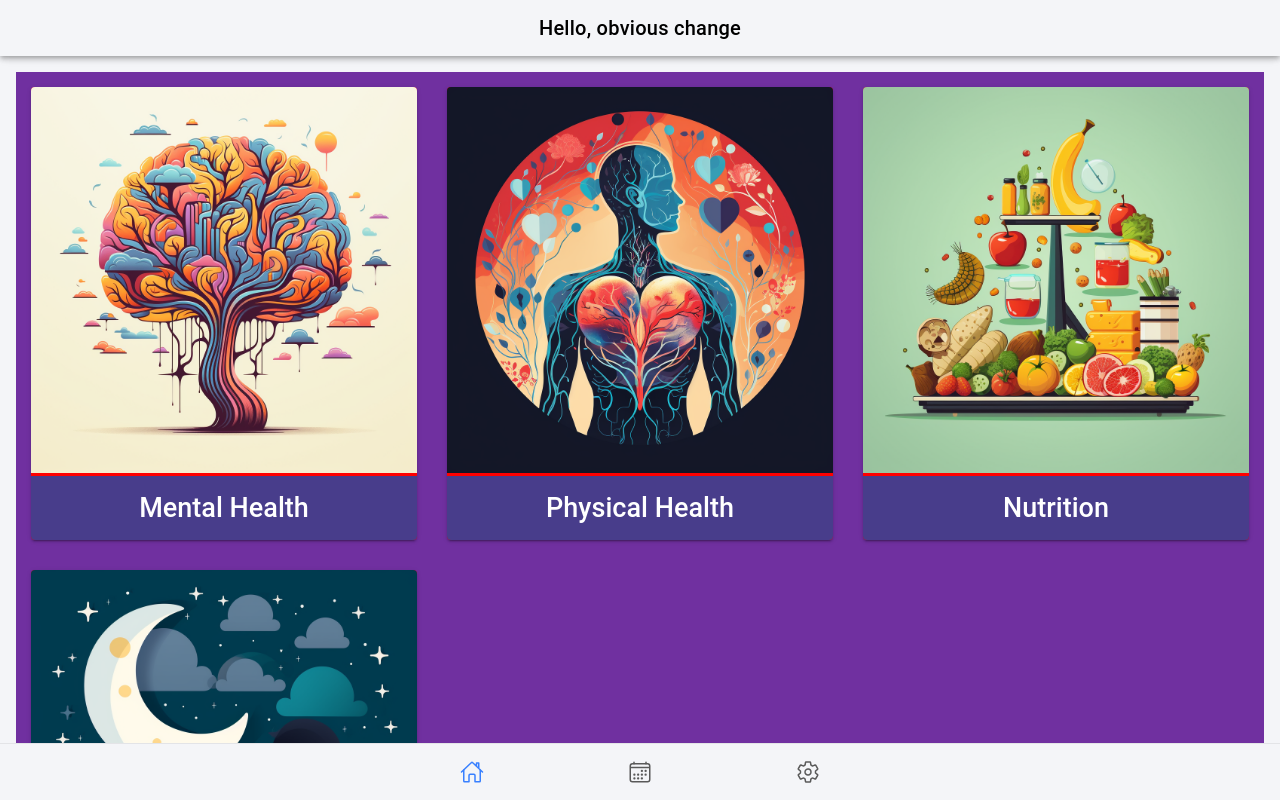
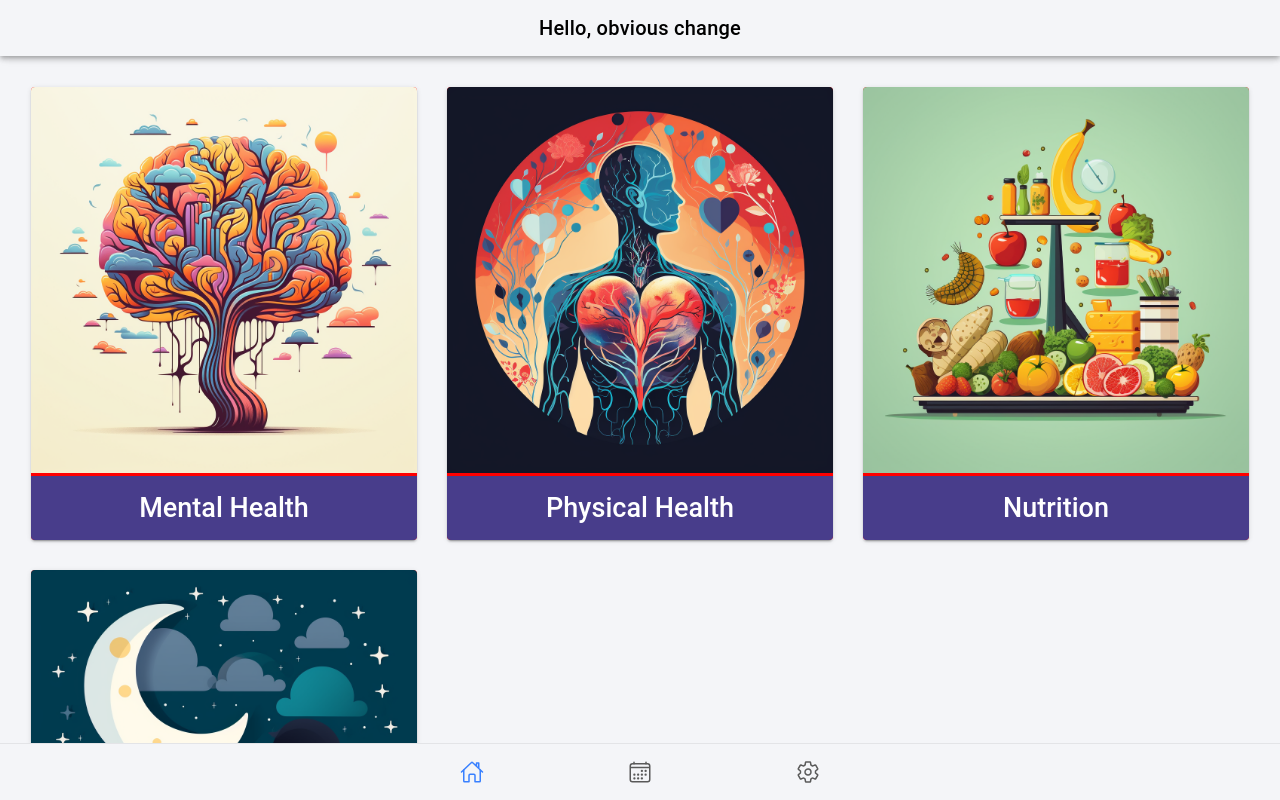
Before and after one commit to Healthy-Habits-project/healthyWatch, a React (Vite) app: page /tab1 in a window 1280 px wide. Built offline with nearby package versions, Linux system fonts and the light colour scheme.

Commit message:
removed purple background

```diff
--- a/src/pages/Tab1.css
+++ b/src/pages/Tab1.css
@@ -7,11 +7,11 @@ ion-card-title {
     font-size: 27px;
     color: white;
 }
-ion-row {
+/* ion-row {
     background-color: #7030a0;
-}
+} */
 ion-card-content {
-    background-color: #4c036b;
+/*     background-color: #4c036b; */
     text-align: center;
     color: white;
 }
```
